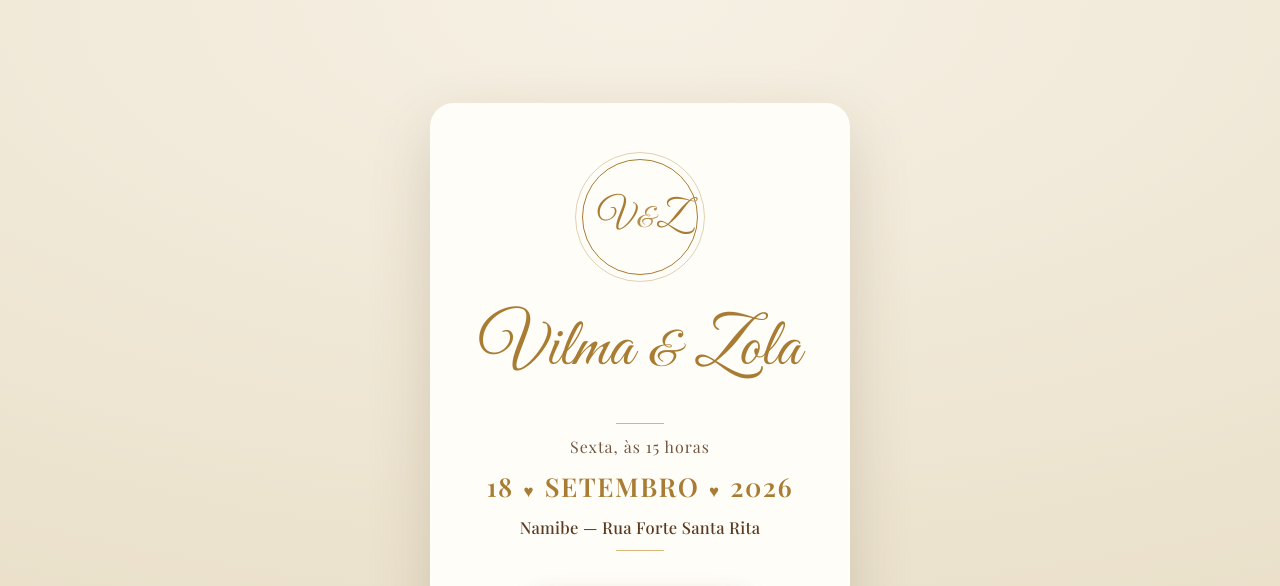
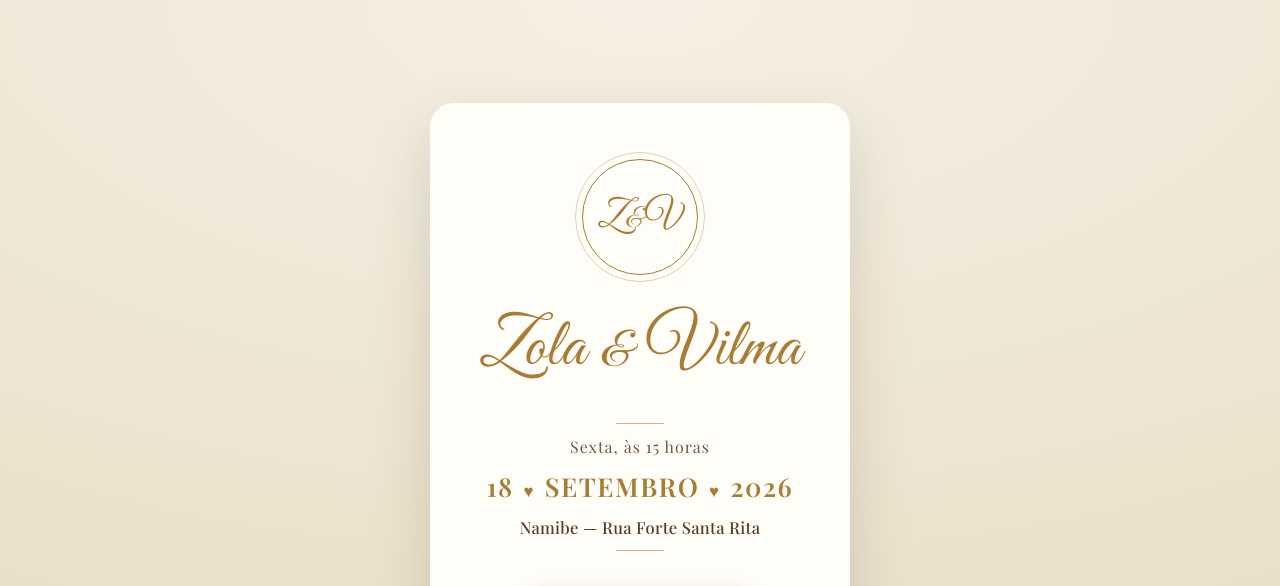
Before and after one commit to Mandjova/convite_vilma, a plain HTML site: page index.html in a window 1280 px wide. Shown: the top 586 px of the page. Drawn offline with nearby package versions, Linux system fonts and the light colour scheme.

Commit message:
aaaaaaaaaaaaa

```diff
--- a/index.html
+++ b/index.html
@@ -3,7 +3,7 @@
 <head>
 <meta charset="UTF-8">
 <meta name="viewport" content="width=device-width, initial-scale=1.0, viewport-fit=cover">
-<title>Vilma & Zola — 18 Setembro 2026</title>
+<title>Zola & Vilma — 18 Setembro 2026</title>
 <meta name="description" content="Convite de casamento de Vilma & Zola — 18 de Setembro de 2026, Namibe.">
 
 <link rel="preconnect" href="https://fonts.googleapis.com">
@@ -17,10 +17,10 @@
 <main class="convite">
 
   <div class="moldura">
-    <span class="iniciais">V<span class="e-comercial">&amp;</span>Z</span>
+    <span class="iniciais">Z<span class="e-comercial">&amp;</span>V</span>
   </div>
 
-  <h1 class="nomes">Vilma <span class="e-comercial">&amp;</span> Zola</h1>
+  <h1 class="nomes">Zola <span class="e-comercial">&amp;</span> Vilma</h1>
 
   <div class="data-bloco">
     <div class="linha"></div>
```
